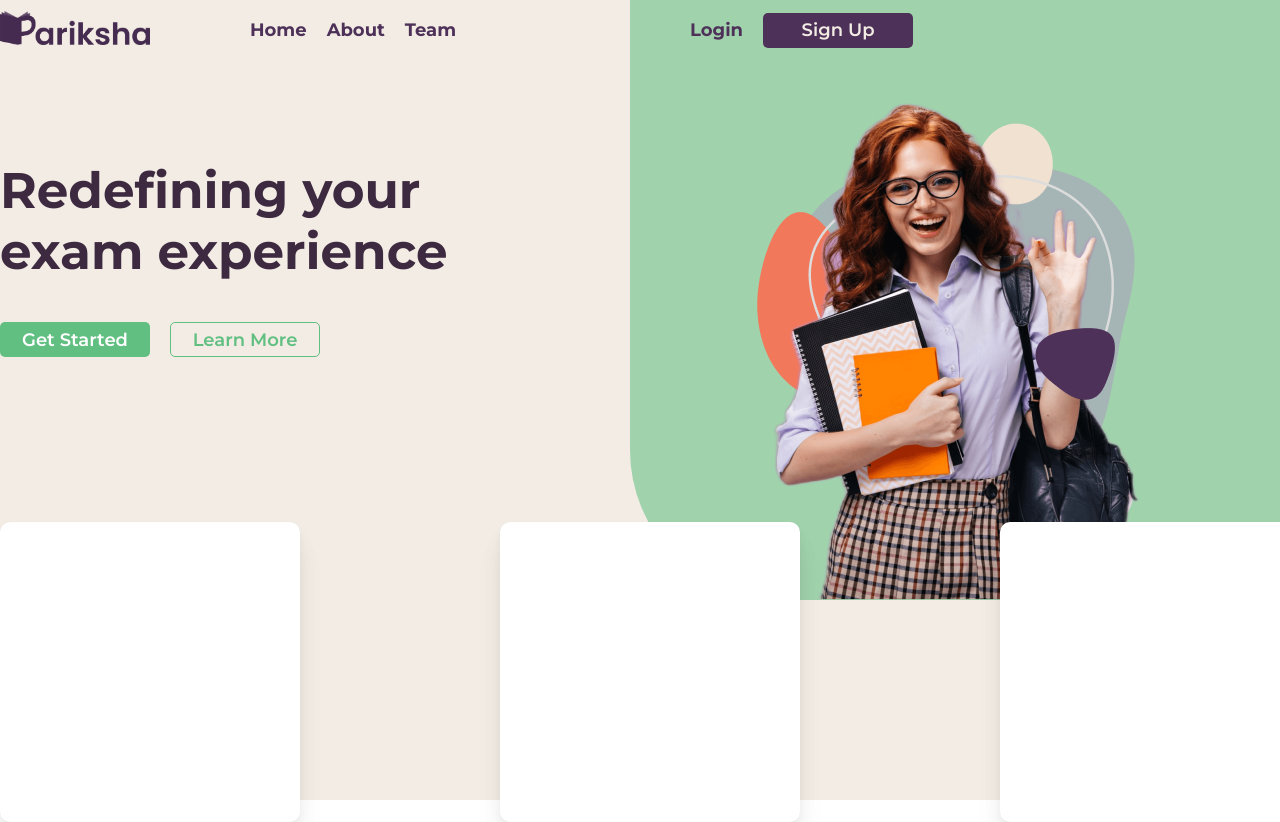
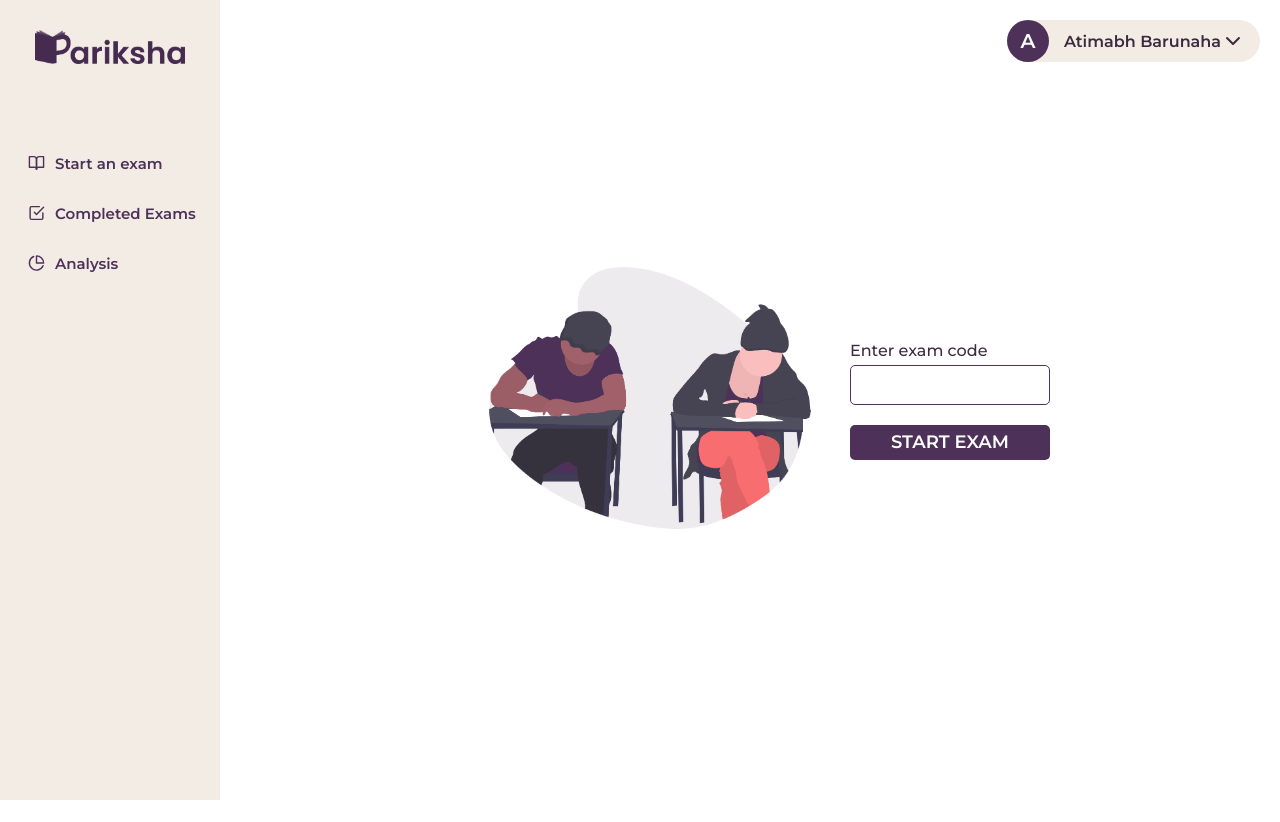
Before and after one commit to cp99says/Aaruush-HackSummit, a React (Create React App) app in the folder student-web-portal/: page /dashboard/start in a window 1280 px wide. After the commit the page ends 800 px from the top, so only its background shows below. Built offline with nearby package versions, Linux system fonts and the light colour scheme.

Commit message:
feat: start, ques screen ui

```diff
--- a/student-web-portal/package.json
+++ b/student-web-portal/package.json
@@ -9,6 +9,8 @@
     "node-sass": "^6.0.1",
     "react": "^17.0.2",
     "react-dom": "^17.0.2",
+    "react-feather": "^2.0.9",
+    "react-router-dom": "^5.3.0",
     "react-scripts": "4.0.3",
     "web-vitals": "^1.1.2"
   },
--- /dev/null
+++ b/student-web-portal/src/components/dashbaord/DashboardRouter.js
@@ -0,0 +1,14 @@
+import React from "react";
+
+import { Switch, Route } from "react-router-dom";
+import Exam from "./Exam";
+import StartExam from "./StartExam";
+
+export default function DashboardRouter() {
+  return (
+    <Switch>
+      <Route exact path="/dashboard/start" component={StartExam} />
+      <Route exact path="/dashboard/exam" component={Exam} />
+    </Switch>
+  );
+}
--- /dev/null
+++ b/student-web-portal/src/components/dashbaord/Exam.js
@@ -0,0 +1,26 @@
+import React from "react";
+import styles from "./Exam.module.scss";
+
+import { Clock } from "react-feather";
+
+export default function Exam() {
+  return (
+    <div className={styles.wrapper}>
+      <div className={styles.globalTimer}>
+        <Clock /> 01 : 05 : 50
+      </div>
+      <div className={styles.questionContainer}>
+        <p>
+          Q. Lorem ipsum dolor sit amet consectetur adipisicing elit. Minima, eligendi soluta vero
+          molestias illo facilis architecto atque inventore perferendis doloremque porro placeat
+          accusamus dolore cupiditate possimus nulla dolorem itaque perspiciatis?
+        </p>
+      </div>
+      <div className={styles.answerInput}>
+        <form>
+          <textarea name="answer"></textarea>
+        </form>
+      </div>
+    </div>
+  );
+}
--- /dev/null
+++ b/student-web-portal/src/components/dashbaord/Exam.module.scss
@@ -0,0 +1,40 @@
+@import "../shared/colors.scss";
+.wrapper {
+    margin-left: 20px;
+    width: calc;
+    .globalTimer {
+        display: flex;
+        align-items: center;
+        margin-top: 20px;
+        font-weight: 500;
+        color: $ORANGE;
+        margin-bottom: 110px;
+        svg {
+            width: 18px;
+            margin-right: 6px;
+        }
+    }
+    .questionContainer {
+        width: 765px;
+        margin-bottom: 20px;
+        p {
+            font-size: 14px;
+            font-weight: 500;
+            color: $TEXT;
+        }
+    }
+    .answerInput {
+        width: 765px;
+        form {
+            width: 100%;
+            textarea {
+                width: 100%;
+                height: 150px;
+                resize: none;
+                border: 1px solid $PRIMARY;
+                border-radius: 5px;
+                color: $TEXT;
+            }
+        }
+    }
+}
--- /dev/null
+++ b/student-web-portal/src/components/dashbaord/RootDashboard.js
@@ -0,0 +1,20 @@
+import React from "react";
+import styles from "./RootDashboard.module.scss";
+
+import Sidebar from "./Sidebar";
+import { ChevronDown } from "react-feather";
+import DashboardRouter from "./DashboardRouter";
+
+export default function RootDashboard() {
+  return (
+    <div className={styles.wrapper}>
+      <Sidebar />
+      <div className={styles.controller}>
+        <div>A</div>
+        Atimabh Barunaha
+        <ChevronDown />
+      </div>
+      <DashboardRouter />
+    </div>
+  );
+}
--- /dev/null
+++ b/student-web-portal/src/components/dashbaord/RootDashboard.module.scss
@@ -0,0 +1,36 @@
+@import "../shared/colors.scss";
+.wrapper {
+    width: 100%;
+    height: 100vh;
+    display: flex;
+    .controller {
+        cursor: pointer;
+        width: fit-content;
+        height: fit-content;
+        display: flex;
+        align-items: center;
+        background-color: $PEACH;
+        position: absolute;
+        right: 20px;
+        top: 20px;
+        border-radius: 100px;
+        font-weight: 600;
+        color: $TEXT;
+        div {
+            width: 42px;
+            height: 42px;
+            border-radius: 100%;
+            background-color: $PRIMARY;
+            color: $WHITE;
+            display: flex;
+            align-items: center;
+            justify-content: center;
+            font-size: 20px;
+            font-weight: 600;
+            margin-right: 15px;
+        }
+        svg {
+            margin-right: 15px;
+        }
+    }
+}
--- /dev/null
+++ b/student-web-portal/src/components/dashbaord/Sidebar.js
@@ -0,0 +1,27 @@
+import React from "react";
+import styles from "./Sidebar.module.scss";
+
+import { BookOpen, CheckSquare, PieChart } from "react-feather";
+
+import logo from "assets/logo.png";
+
+export default function Sidebar() {
+  return (
+    <div className={styles.wrapper}>
+      <div className={styles.logo}>
+        <img src={logo} alt="" />
+      </div>
+      <div className={styles.link}>
+        <button>
+          <BookOpen /> Start an exam
+        </button>
+        <button>
+          <CheckSquare /> Completed Exams
+        </button>
+        <button>
+          <PieChart /> Analysis
+        </button>
+      </div>
+    </div>
+  );
+}
--- /dev/null
+++ b/student-web-portal/src/components/dashbaord/Sidebar.module.scss
@@ -0,0 +1,41 @@
+@import "../shared/colors.scss";
+.wrapper {
+    width: 220px;
+    height: 100%;
+    background-color: $PEACH;
+    .logo {
+        width: 150px;
+        margin: 0 auto;
+        padding-top: 30px;
+        margin-bottom: 70px;
+        img {
+            width: 100%;
+        }
+    }
+    .link {
+        button {
+            width: 100%;
+            height: 50px;
+            background-color: transparent;
+            display: flex;
+            align-items: center;
+            font-size: 15px;
+            font-weight: 600;
+            color: $PRIMARY;
+            border-left: 8px solid transparent;
+            &:hover {
+                background-color: rgba($color: $PRIMARY, $alpha: 0.15);
+                border-color: $PRIMARY;
+            }
+            svg {
+                width: 17px;
+                margin-left: 20px;
+                margin-right: 10px;
+            }
+        }
+        .active {
+            background-color: rgba($color: $PRIMARY, $alpha: 0.15);
+            border-color: $PRIMARY;
+        }
+    }
+}
--- /dev/null
+++ b/student-web-portal/src/components/dashbaord/StartExam.js
@@ -0,0 +1,23 @@
+import styles from "./StartExam.module.scss";
+import React from "react";
+
+import Button from "components/shared/Button";
+import { colors } from "components/shared/colors";
+import exam from "assets/exam.png";
+
+export default function StartExam() {
+  return (
+    <div className={styles.wrapper}>
+      <div className={styles.vector}>
+        <img src={exam} alt="" />
+      </div>
+      <div className={styles.form}>
+        <form>
+          <label>Enter exam code</label>
+          <input type="text" />
+          <Button name="START EXAM" backgroundColor={colors.PRIMARY} />
+        </form>
+      </div>
+    </div>
+  );
+}
--- /dev/null
+++ b/student-web-portal/src/components/dashbaord/StartExam.module.scss
@@ -0,0 +1,33 @@
+@import "../shared/colors.scss";
+.wrapper {
+    width: calc(100% - 220px);
+    display: flex;
+    align-items: center;
+    justify-content: center;
+    .vector {
+        width: 400px;
+        img {
+            width: 100%;
+        }
+    }
+    .form {
+        width: 200px;
+        form {
+            display: flex;
+            flex-direction: column;
+            label {
+                font-weight: 500;
+                color: $TEXT;
+                margin-bottom: 5px;
+            }
+            input {
+                height: 40px;
+                border: 1px solid $PRIMARY;
+                border-radius: 5px;
+                padding: 0 10px;
+                text-transform: uppercase;
+                margin-bottom: 20px;
+            }
+        }
+    }
+}
--- a/student-web-portal/src/index/App.js
+++ b/student-web-portal/src/index/App.js
@@ -1,10 +1,18 @@
 import Home from "components/landing/Home";
 import "./App.css";
+
+import { BrowserRouter as Router, Route, Switch } from "react-router-dom";
+import RootDashboard from "components/dashbaord/RootDashboard";
 
 function App() {
   return (
     <div className="App">
-      <Home />
+      <Router>
+        <Switch>
+          <Route path="/dashboard" component={RootDashboard} />
+          <Route path="/" component={Home} />
+        </Switch>
+      </Router>
     </div>
   );
 }
```
Also changed, not shown: student-web-portal/src/assets/exam.png (added), 1 other file (tests, documents, lock files or other folders).
